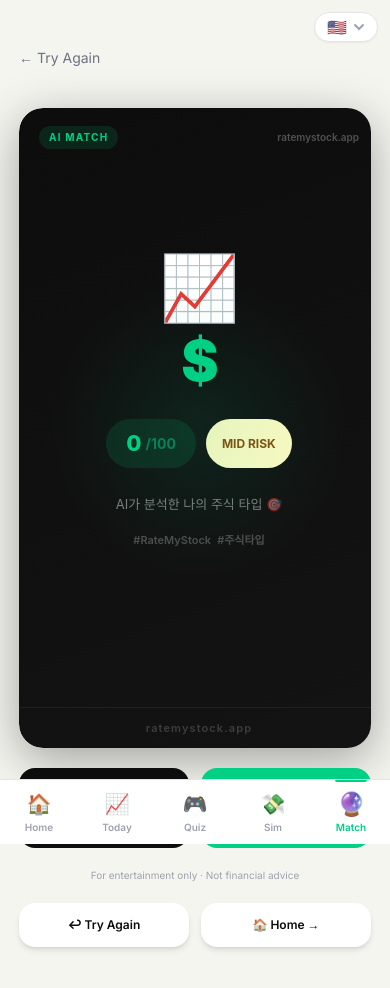
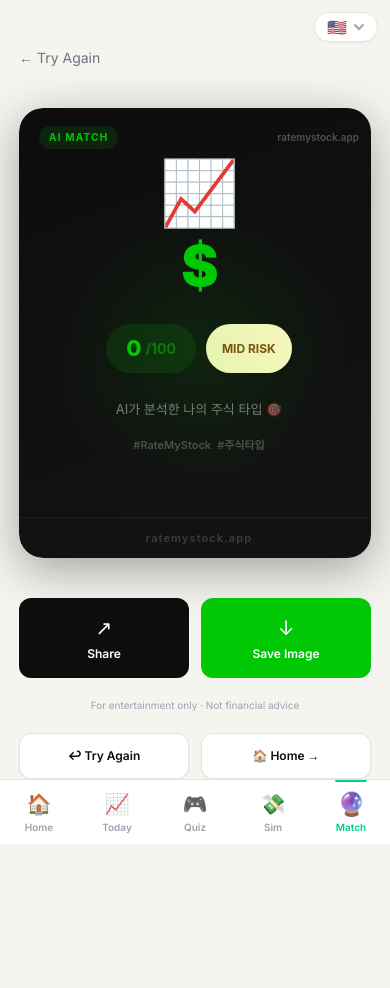
Before and after one commit to PeterWorld816/rate-my-stock, a Next.js app: page /match/result in a window 390 px wide. Shown: the top 988 px of the page. After the commit the page ends 939 px from the top, so only its background shows below. Built offline with nearby package versions, Linux system fonts and the light colour scheme.

Commit message:
fix: result card responsive layout side by side

```diff
--- a/app/match/result/ResultClient.tsx
+++ b/app/match/result/ResultClient.tsx
@@ -55,7 +55,7 @@ function ShareCard({
     <div
       ref={cardRef}
       style={{
-        width: "360px", height: "640px",
+        width: "360px", height: "450px",
         background: "linear-gradient(160deg, #0D0D0D 0%, #131313 100%)",
         display: "flex", flexDirection: "column",
         alignItems: "center", justifyContent: "center",
@@ -67,8 +67,8 @@ function ShareCard({
       {/* Green glow */}
       <div style={{
         position: "absolute", width: "300px", height: "300px",
-        top: "170px", left: "30px",
-        background: "radial-gradient(circle, rgba(0,208,132,0.1) 0%, transparent 70%)",
+        top: "90px", left: "30px",
+        background: "radial-gradient(circle, rgba(0,200,5,0.1) 0%, transparent 70%)",
         borderRadius: "50%", pointerEvents: "none",
       }} />
 
@@ -79,8 +79,8 @@ function ShareCard({
         justifyContent: "space-between", alignItems: "center",
       }}>
         <span style={{
-          fontSize: "10px", fontWeight: 700, color: "#00D084",
-          background: "rgba(0,208,132,0.12)", padding: "4px 10px",
+          fontSize: "10px", fontWeight: 700, color: "#00C805",
+          background: "rgba(0,200,5,0.12)", padding: "4px 10px",
           borderRadius: "999px", letterSpacing: "0.12em", textTransform: "uppercase",
         }}>
           {modeLabel}
@@ -99,8 +99,8 @@ function ShareCard({
           <div style={{
             width: "88px", height: "88px", borderRadius: "50%",
             overflow: "hidden", marginBottom: "14px",
-            border: "3px solid #00D084",
-            boxShadow: "0 0 0 4px rgba(0,208,132,0.15)",
+            border: "3px solid #00C805",
+            boxShadow: "0 0 0 4px rgba(0,200,5,0.15)",
           }}>
             {/* eslint-disable-next-line @next/next/no-img-element */}
             <img src={facePhoto} alt="profile" style={{ width: "100%", height: "100%", objectFit: "cover" }} />
@@ -110,7 +110,7 @@ function ShareCard({
         )}
 
         <div style={{
-          color: "#00D084", fontSize: "56px", fontWeight: 900,
+          color: "#00C805", fontSize: "56px", fontWeight: 900,
           letterSpacing: "-0.03em", lineHeight: 1, marginBottom: "8px",
         }}>
           ${ticker}
@@ -125,11 +125,11 @@ function ShareCard({
         {/* Score + Risk */}
         <div style={{ display: "flex", gap: "10px", marginBottom: "26px" }}>
           <div style={{
-            background: "rgba(0,208,132,0.12)", borderRadius: "999px",
+            background: "rgba(0,200,5,0.12)", borderRadius: "999px",
             padding: "8px 20px", display: "flex", alignItems: "center", gap: "4px",
           }}>
-            <span style={{ color: "#00D084", fontSize: "22px", fontWeight: 800 }}>{score}</span>
-            <span style={{ color: "rgba(0,208,132,0.5)", fontSize: "14px", fontWeight: 700 }}>/100</span>
+            <span style={{ color: "#00C805", fontSize: "22px", fontWeight: 800 }}>{score}</span>
+            <span style={{ color: "rgba(0,200,5,0.5)", fontSize: "14px", fontWeight: 700 }}>/100</span>
           </div>
           <div style={{
             background: rc.bg, borderRadius: "999px",
@@ -259,7 +259,7 @@ function ResultContent() {
       const dataUrl = await toPng(cardRef.current, {
         pixelRatio: 3,
         width: 360,
-        height: 640,
+        height: 450,
         // Override borderRadius so the full 1080×1920 area is opaque
         style: { borderRadius: "0px" },
         backgroundColor: "#0D0D0D",
@@ -283,15 +283,18 @@ function ResultContent() {
     <main className="min-h-screen bg-[#F5F5F0] font-sans">
       {toast && <Toast message={toast} onDone={() => setToast(null)} />}
 
-      <div className="max-w-sm mx-auto px-4 pt-8 pb-safe">
+      <div className="max-w-sm md:max-w-3xl mx-auto px-4 pt-8 pb-safe">
 
         {/* Back nav */}
         <Link href="/match" className="inline-flex items-center gap-2 text-sm text-[#6B7280] mb-6 touch-target">
           ← {isKo ? "다시 매칭하기" : "Try Again"}
         </Link>
 
-        {/* ── Share Card ── */}
-        <div className="flex justify-center mb-5">
+        {/* ── Desktop: side-by-side wrapper ── */}
+        <div className="flex flex-col md:flex-row md:items-start md:gap-6 mb-5">
+
+          {/* Left: Share Card */}
+          <div className="flex justify-center md:justify-start md:flex-shrink-0 mb-5 md:mb-0">
             <div className="shadow-[0_12px_48px_rgba(0,0,0,0.35)] rounded-3xl overflow-hidden">
               <ShareCard
                 cardRef={cardRef}
@@ -302,42 +305,16 @@ function ResultContent() {
             </div>
           </div>
 
-        {/* ── Action buttons ── */}
-        <div className="grid grid-cols-2 gap-3 mb-5">
-          <button
-            onClick={handleShare}
-            className="card-hover rounded-2xl py-4 flex flex-col items-center justify-center gap-1 bg-[#0D0D0D] text-white"
-          >
-            <span className="text-xl">↗</span>
-            <span className="text-xs font-semibold">{isKo ? "공유하기" : "Share"}</span>
-          </button>
-          <button
-            onClick={handleSave}
-            disabled={saving}
-            className="card-hover rounded-2xl py-4 flex flex-col items-center justify-center gap-1 text-white disabled:opacity-60"
-            style={{ background: "#00D084" }}
-          >
-            {saving ? (
-              <span className="w-5 h-5 border-2 border-white/40 border-t-white rounded-full animate-spin" />
-            ) : (
-              <>
-                <span className="text-xl">↓</span>
-                <span className="text-xs font-semibold">{isKo ? "이미지 저장" : "Save Image"}</span>
-              </>
-            )}
-          </button>
-        </div>
-
-        {/* ── Full result (only when arriving from the match flow) ── */}
+          {/* Right: Full result (only when arriving from the match flow) */}
           {fullResult && (
-          <div className="rounded-3xl overflow-hidden shadow-md mb-4 fade-up">
+            <div className="flex-1 rounded-3xl overflow-hidden shadow-sm border border-[#E5E5E0] fade-up self-stretch">
               {/* Dark top */}
               <div className="bg-[#0D0D0D] px-6 pt-6 pb-6">
                 {facePhoto && (
                   <div className="flex justify-center mb-4">
                     <div
-                    className="w-20 h-20 rounded-full overflow-hidden"
-                    style={{ border: "3px solid #00D084", boxShadow: "0 0 0 4px rgba(0,208,132,0.15)" }}
+                      className="w-20 h-20 md:w-28 md:h-28 rounded-full overflow-hidden"
+                      style={{ border: "3px solid #00C805", boxShadow: "0 0 0 4px rgba(0,200,5,0.15)" }}
                     >
                       {/* eslint-disable-next-line @next/next/no-img-element */}
                       <img src={facePhoto} alt="profile" className="w-full h-full object-cover" />
@@ -348,7 +325,7 @@ function ResultContent() {
                   <div>
                     <p
                       className="font-bold leading-none mb-1"
-                    style={{ color: "#00D084", fontSize: "clamp(2rem, 12vw, 3rem)", letterSpacing: "-0.03em" }}
+                      style={{ color: "#00C805", fontSize: "clamp(2rem, 12vw, 3rem)", letterSpacing: "-0.03em" }}
                     >
                       ${ticker}
                     </p>
@@ -361,7 +338,7 @@ function ResultContent() {
                     >
                       {risk} RISK
                     </span>
-                  <span className="font-bold text-3xl text-[#00D084]">
+                    <span className="font-bold text-3xl text-[#00C805]">
                       {score}<span className="text-base text-[#9CA3AF]">/100</span>
                     </span>
                   </div>
@@ -380,7 +357,7 @@ function ResultContent() {
 
               {/* White bottom */}
               <div className="bg-white px-6 py-5">
-              <p className="text-sm text-[#374151] leading-relaxed mb-4">{fullResult.reason}</p>
+                <p className="text-sm md:text-base text-[#374151] leading-relaxed mb-4">{fullResult.reason}</p>
 
                 {fullResult.extras && fullResult.extras.filter(Boolean).length > 0 && (
                   <div>
@@ -403,21 +380,48 @@ function ResultContent() {
               </div>
             </div>
           )}
+        </div>
+
+        {/* ── Action buttons (centered below both cards) ── */}
+        <div className="grid grid-cols-2 gap-3 mb-5 md:max-w-xs md:mx-auto">
+          <button
+            onClick={handleShare}
+            className="card-hover rounded-xl py-4 flex flex-col items-center justify-center gap-1 bg-[#0D0D0D] text-white"
+          >
+            <span className="text-xl">↗</span>
+            <span className="text-xs font-semibold">{isKo ? "공유하기" : "Share"}</span>
+          </button>
+          <button
+            onClick={handleSave}
+            disabled={saving}
+            className="card-hover rounded-xl py-4 flex flex-col items-center justify-center gap-1 text-white disabled:opacity-60"
+            style={{ background: "#00C805" }}
+          >
+            {saving ? (
+              <span className="w-5 h-5 border-2 border-white/40 border-t-white rounded-full animate-spin" />
+            ) : (
+              <>
+                <span className="text-xl">↓</span>
+                <span className="text-xs font-semibold">{isKo ? "이미지 저장" : "Save Image"}</span>
+              </>
+            )}
+          </button>
+        </div>
 
         {/* Disclaimer */}
         <p className="text-[10px] text-[#9CA3AF] text-center mb-5">{t.resultDisclaimer}</p>
 
         {/* Navigation */}
-        <div className="grid grid-cols-2 gap-3 pb-4">
+        <div className="grid grid-cols-2 gap-3 pb-4 md:max-w-xs md:mx-auto">
           <Link
             href="/match"
-            className="card-hover rounded-2xl py-3.5 text-center text-xs font-semibold bg-white shadow-md text-[#0D0D0D]"
+            className="card-hover rounded-xl py-3.5 text-center text-xs font-semibold bg-white shadow-sm border border-[#E5E5E0] text-[#0D0D0D]"
           >
             ↩ {isKo ? "다시 매칭" : "Try Again"}
           </Link>
           <Link
             href="/"
-            className="card-hover rounded-2xl py-3.5 text-center text-xs font-semibold bg-white shadow-md text-[#0D0D0D]"
+            className="card-hover rounded-xl py-3.5 text-center text-xs font-semibold bg-white shadow-sm border border-[#E5E5E0] text-[#0D0D0D]"
           >
             🏠 {t.goHome}
           </Link>
```
Lines whose indentation alone changed are shown as unchanged.
